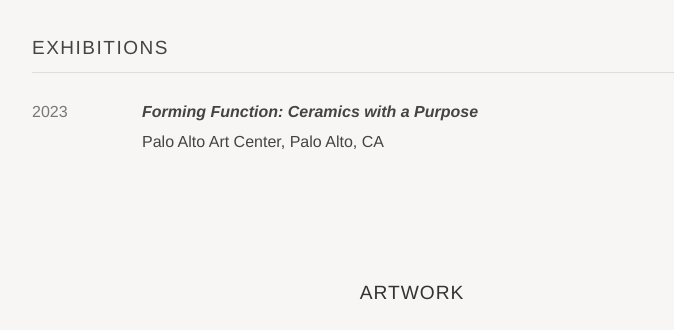
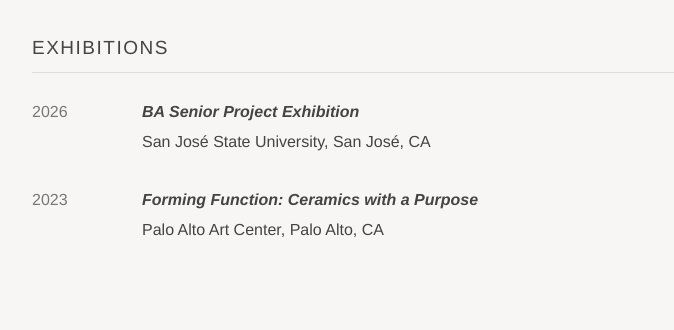
Before and after one commit to tomokolatko-hash/capstone, a plain HTML site: page about.html in a window 1280 px wide. Shown: the part 1904-2234 px from the top of the page, without its empty margins (228-902 px from the left). Drawn offline with nearby package versions, Linux system fonts and the light colour scheme.

Commit message:
Add files via upload

```diff
--- a/about.html
+++ b/about.html
@@ -494,6 +494,21 @@
       <h3 class="exhibitions-heading">EXHIBITIONS</h3>
 
       <div class="resume-entry">
+        <span class="resume-year">2026</span>
+
+        <div>
+          <strong>
+            <em>BA Senior Project Exhibition</em>
+          </strong>
+
+          <p>
+            San José State University,
+            San José, CA
+          </p>
+        </div>
+      </div>
+
+      <div class="resume-entry">
         <span class="resume-year">2023</span>
 
         <div>
```
